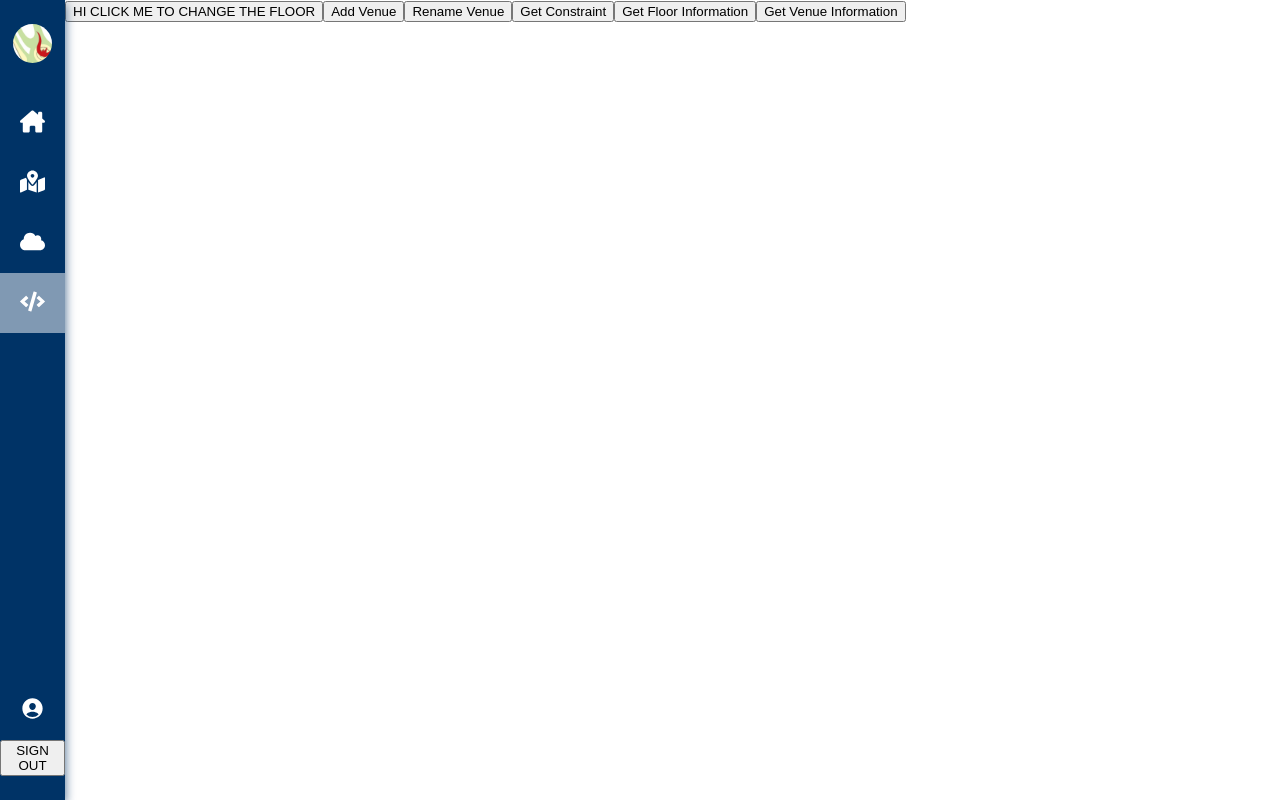
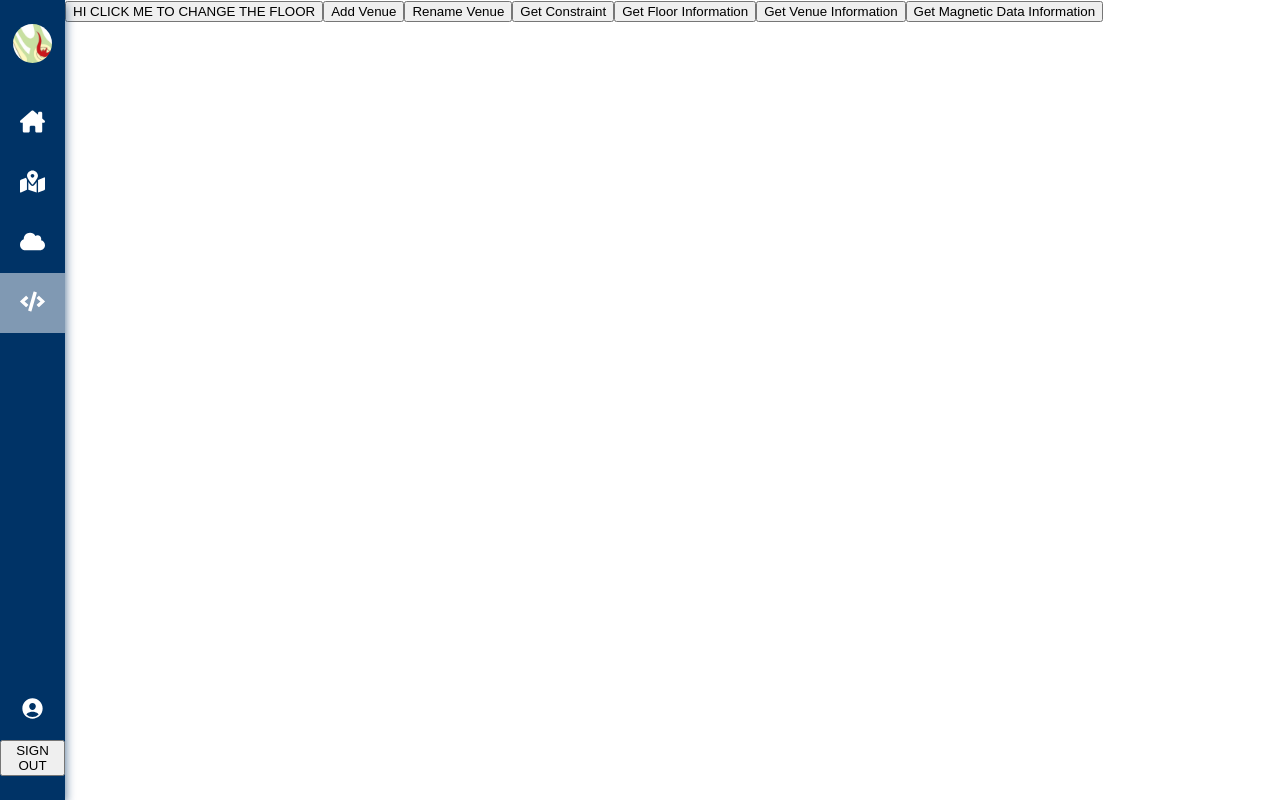
Before and after one commit to huppanup/fyp-vms, a React (Create React App) app: page /dev in a window 1280 px wide. Built offline with nearby package versions, Linux system fonts and the light colour scheme; no server answers; sample sign-in values are in the browser's storage.

Commit message:
Get magnetic data

```diff
--- a/src/VenueDataHandler.js
+++ b/src/VenueDataHandler.js
@@ -96,12 +96,42 @@ async function getAllConstraints(venueID, floorNo){
             };
 }
 
+// Retrieves magnetic series information for floorNo as JSON.
+// { venueID : string, floorNo : string, magnetic : [JSON] }
+async function getMagData(venueID, floorNo) {
+    const magneticData = await downloadData(venueID + "/MagData/MagSeriesData/" + floorNo + "/mag_series.txt", "text");
+    const magSeriesData = magneticData.split("\n");
+    const magneticList = [];
+    magSeriesData.forEach(array => {
+        const magSeriesArray = array.split(";");
+        if (magSeriesArray[0].length === 0) return;
+        const magData = magSeriesArray.reduce((acc, item) => {
+            const subItems = item.split(" ");
+            return acc.concat(subItems);
+        }, []);
+        const x = magData[0].split(",")[0];
+        const y = magData[0].split(",")[1];
+        const magnetic = {
+            "x" : x,
+            "y" : y,
+            "mag_vex_sequences" : magData.slice(1),
+        };
+        magneticList.push(magnetic);
+    });
+    return {
+        "venueID" : venueID,
+        "floorNo" : floorNo,
+        "magnetic" : magneticList
+    };
+}
+
 export default function VenueData(id, f) {
     this.venueID = id;
     this.floor = f;
     this.getVenueInfo = () => getVenueInfo(this.venueID);
     this.getFloorInfo = () => getFloorInfo(this.venueID, this.floor);
     this.getAllConstraints = () => getAllConstraints(this.venueID, this.floor);
+    this.getMagData = () => getMagData(this.venueID, this.floor);
 }
 
 function editConstraint(locationID, floorNo, type, id, x, y){
--- a/src/pages/dev.jsx
+++ b/src/pages/dev.jsx
@@ -24,6 +24,7 @@ export default () => {
         <button onClick={() => venueHandler.getAllConstraints().then((data) => {setVenueInfo(data);})}>Get Constraint</button>
         <button onClick={() => venueHandler.getFloorInfo().then((data) => {setVenueInfo(data);})}>Get Floor Information</button>
         <button onClick={() => venueHandler.getVenueInfo().then((data) => {setVenueInfo(data);})}>Get Venue Information</button>
+        <button onClick={() => venueHandler.getMagData().then((data) => {setVenueInfo(data);})}>Get Magnetic Data Information</button>
         </div>
         <div><a>{JSON.stringify(venueInfo)}</a></div>
         </div>
```
